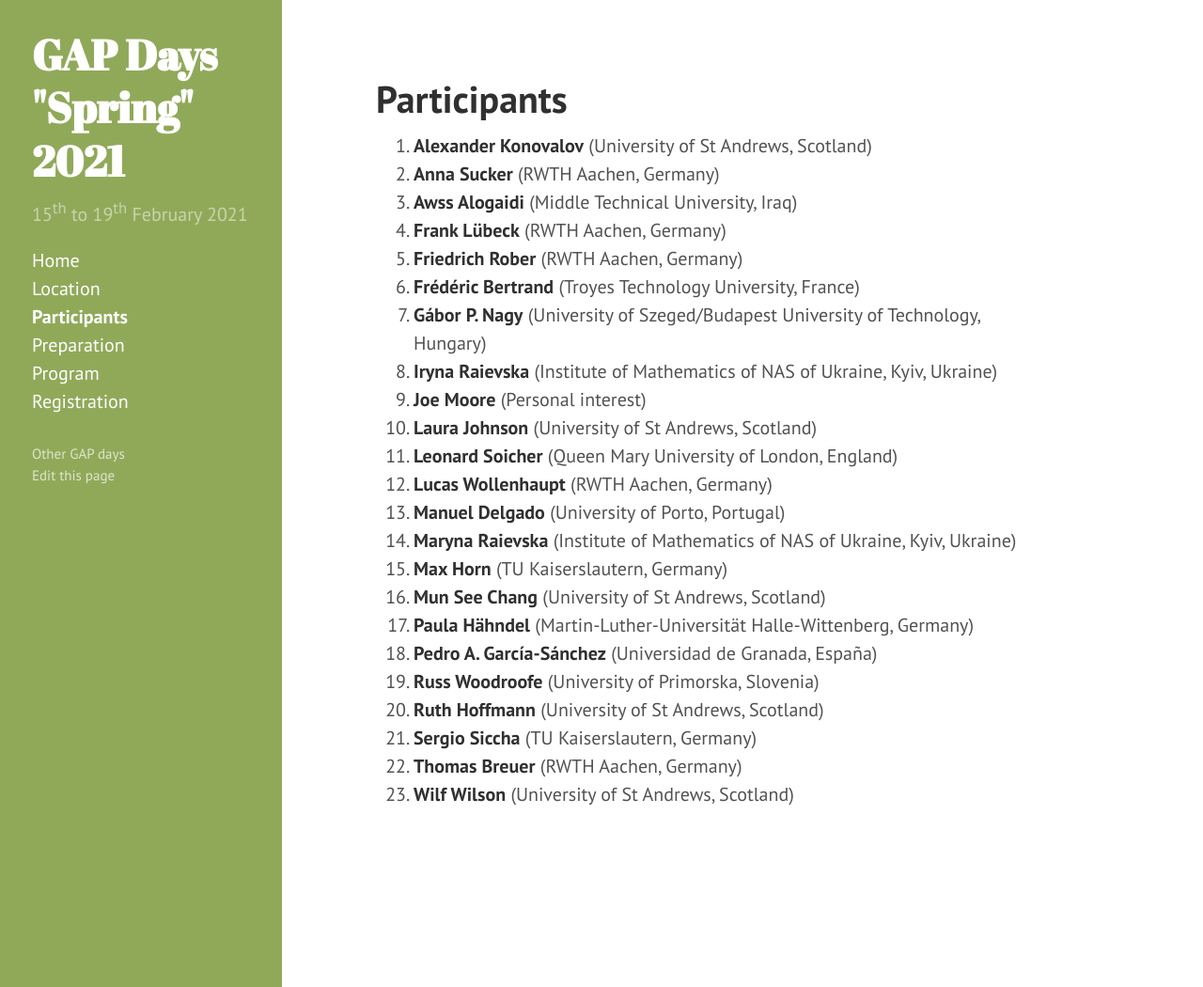
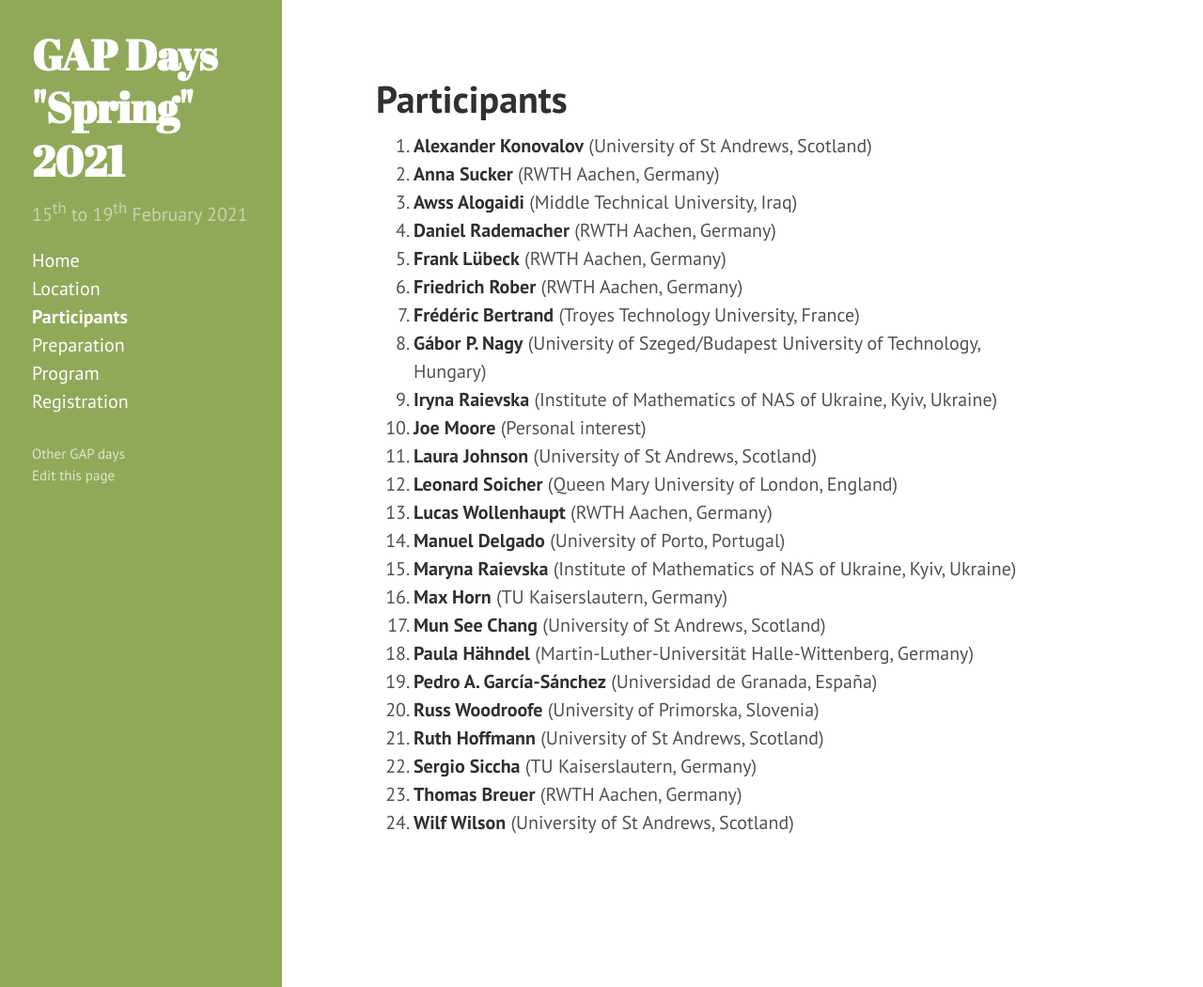
Before and after one commit to gapdays/gapdays2021-spring, a Jekyll site: the page built from participants.md, in a window 1280 px wide and 1050 px high. Shown: the whole window at 94% size. Built offline with Jekyll 4.4.1, drawn with Linux system fonts in a browser that asks for light colours.

Commit message:
added participant:

```diff
--- a/_data/participants.yml
+++ b/_data/participants.yml
@@ -68,3 +68,6 @@
 
 - name: Anna Sucker
   affiliation: RWTH Aachen, Germany
+
+- name: Daniel Rademacher
+  affiliation: RWTH Aachen, Germany
```
